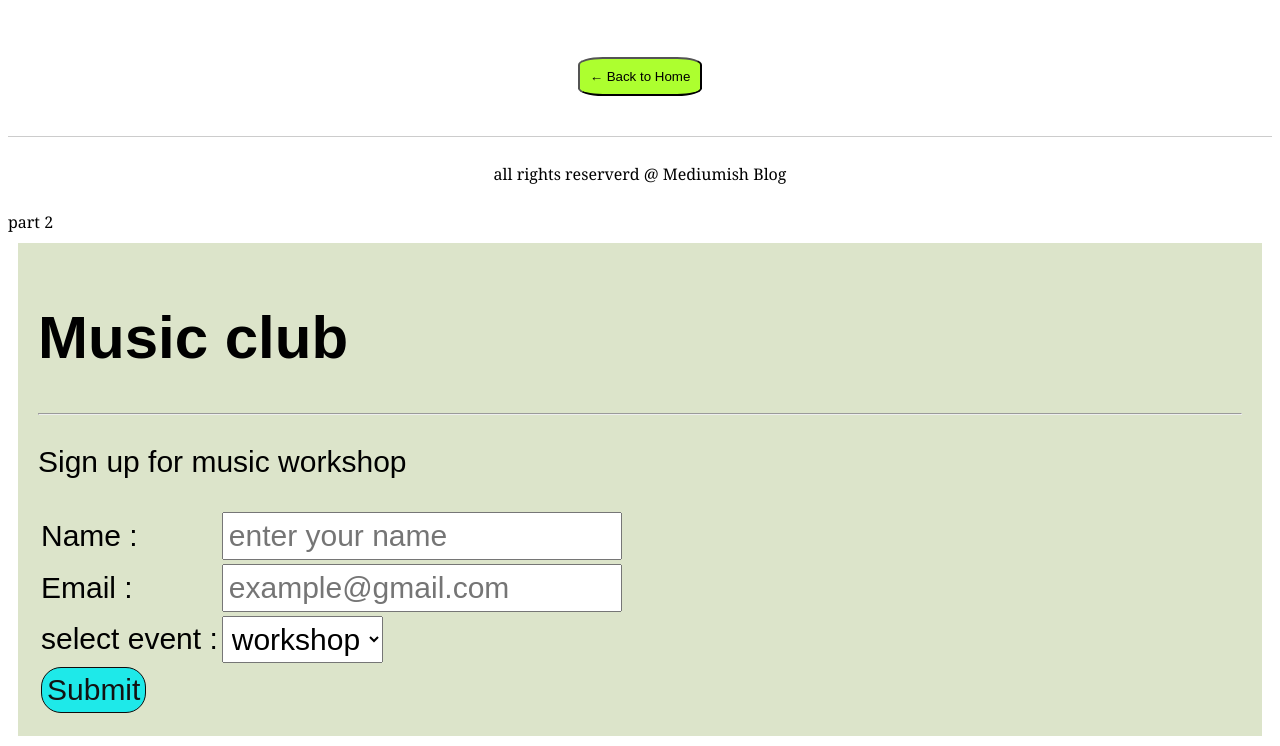
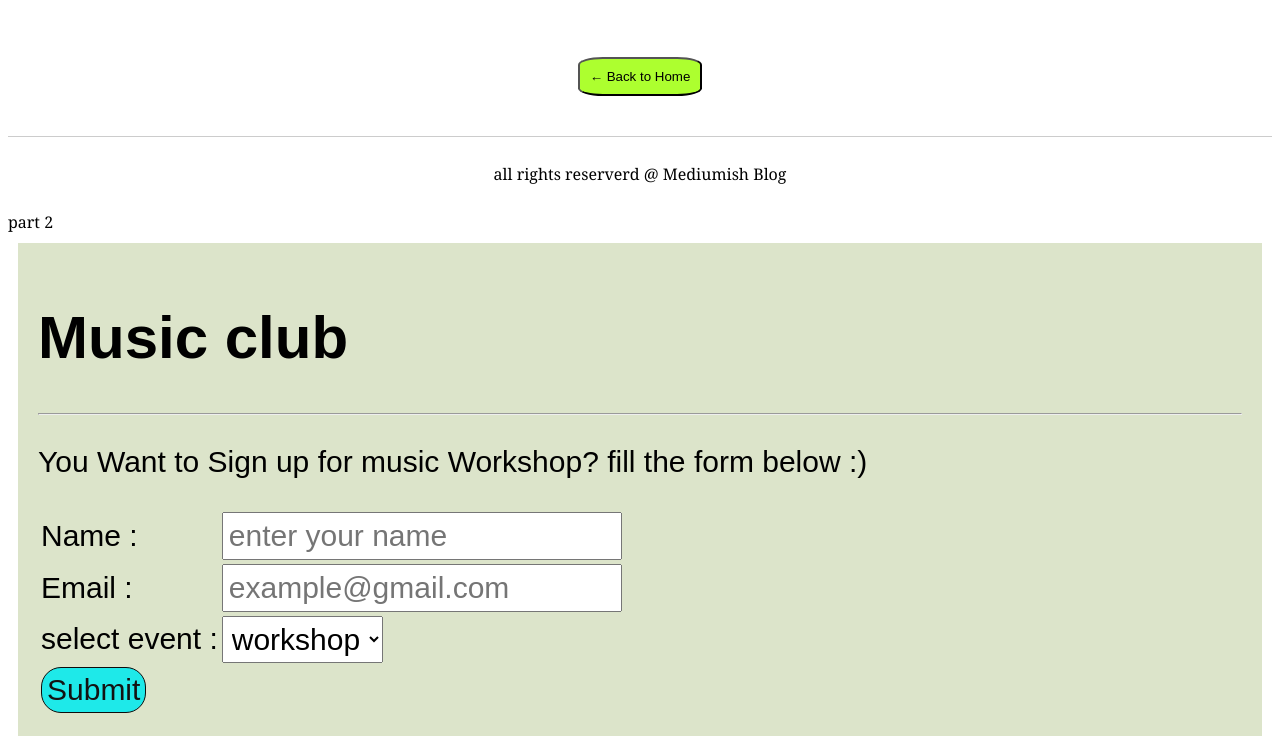
Before and after one commit to Rayz2425/relay-hackathonn, a plain HTML site: page relay-hackathon/index.html in a window 1280 px wide. Shown: the part 889-1635 px from the top of the page. Drawn offline with Linux system fonts and the light colour scheme.

Commit message:
Update index.html

```diff
--- a/relay-hackathon/index.html
+++ b/relay-hackathon/index.html
@@ -63,7 +63,7 @@ part 2
     Music club
   </h1>
   <hr>
-  <p>Sign up for music workshop</p>
+  <p>You Want to Sign up for music Workshop? fill the form below :)</p>
 <form action="" method="post">
   <table>
     <tr>
```
